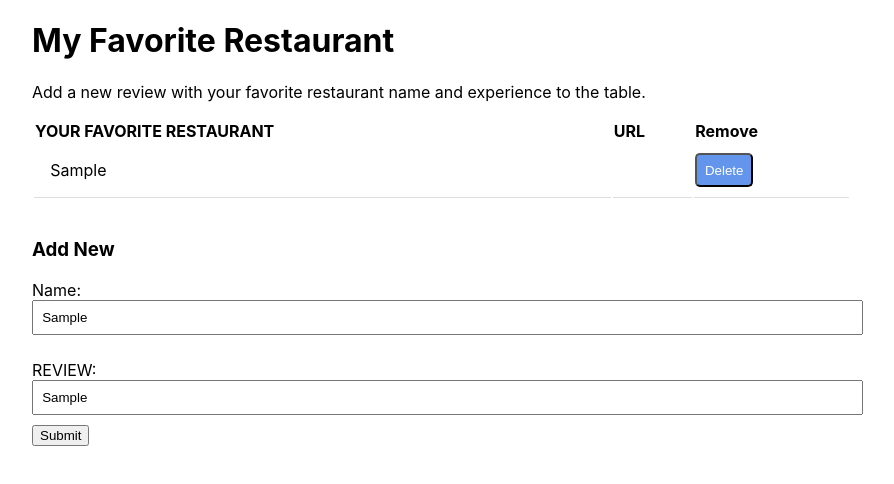
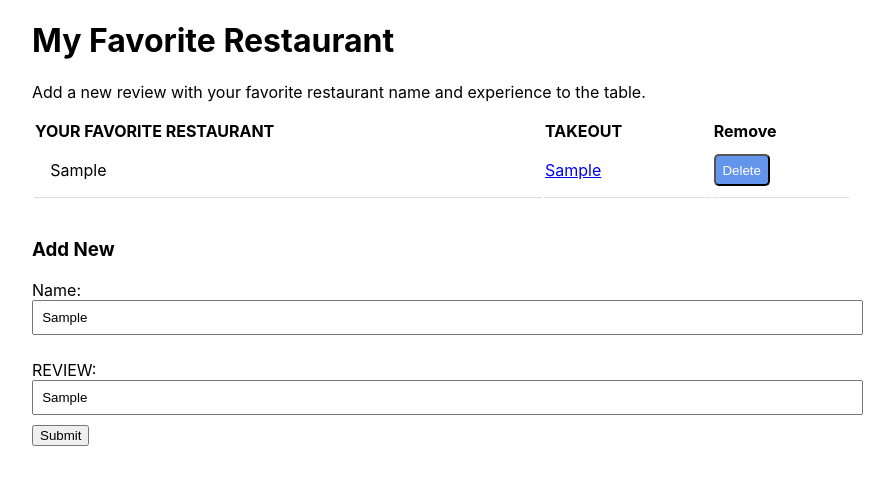
Before and after one commit to ssegifford/fullstack_final_app, a React (Create React App) app in the folder client/: page / in a window 1280 px wide. Both pictures are taken after typing "Sample", "Sample" into the empty fields and a click on the input "Submit". Shown: the top 484 px of the page, without its empty margins (96-990 px from the left). Built offline with nearby package versions, Linux system fonts and the light colour scheme; no server answers.

Commit message:
updated table

```diff
--- a/client/src/components/Table.js
+++ b/client/src/components/Table.js
@@ -6,7 +6,7 @@ const TableHeader = () => {
     <thead>
       <tr>
         <th>YOUR FAVORITE RESTAURANT</th>
-        <th>URL</th>
+        <th>TAKEOUT</th>
         <th>Remove</th>
       </tr>
     </thead>
@@ -21,10 +21,10 @@ const TableBody = (props) => {
       <tr  key={index}>
         <td style={{borderBottom:'1px solid #ddd', padding:'2%' }}>{row.name}</td>
         <td style={{borderBottom:'1px solid #ddd' }}>
-          <a  href={row.URL}>{row.URL}</a>
+          <a  href={row.review}>{row.review}</a>
         </td>
         <td style={{borderBottom:'1px solid #ddd' }}>
-          <button style={{backgroundColor:'cornflowerblue', padding:'5%', borderRadius:'5px', color:'white'}} onClick={() => props.removeLink(index)}>Delete</button>
+          <button style={{backgroundColor:'cornflowerblue', padding:'5%', borderRadius:'5px', color:'white'}} onClick={() => props.removeReview(index)}>Delete</button>
         </td>
       </tr>
     )
@@ -39,7 +39,7 @@ const Table = (props) => {
     return(
       <table style={{ width: '80%', textAlign:'left'}}  >
          <TableHeader />
-        <TableBody linkData={props.linkData}  removeLink={props.removeLink} />
+        <TableBody linkData={props.linkData}  removeReview={props.removeReview} />
       </table>
       )
   }
```
